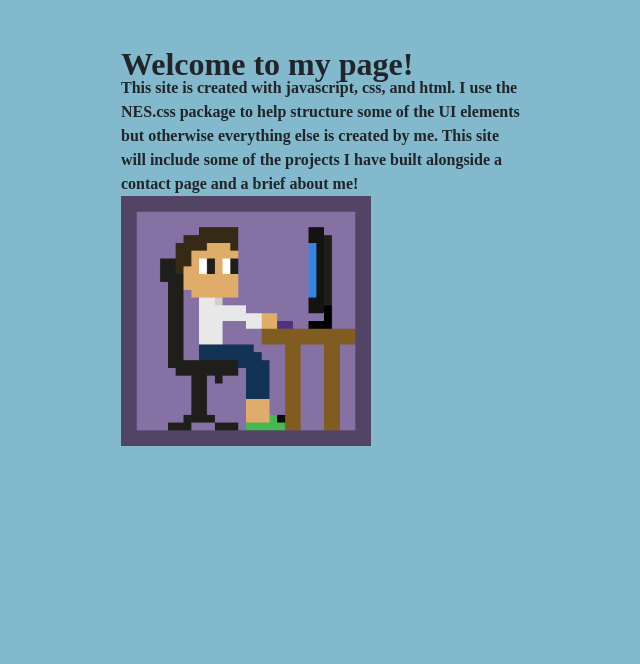
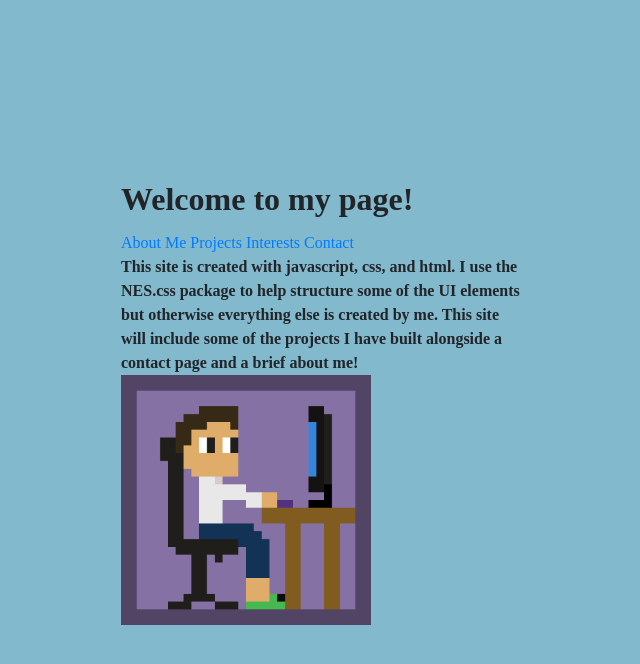
Before and after one commit to fellowfan/fellowfan.github.io, a website: page index.html in a window 1280 px wide. Shown: the whole page, without its empty margins (319-959 px from the left). Drawn offline with nearby package versions, Linux system fonts and the light colour scheme.

Commit message:
Added hyperlinks to each subpage (WIP)

```diff
--- a/index.html
+++ b/index.html
@@ -13,22 +13,20 @@
 <body>
     <script src="index.js"></script>
 
-    <div id="display">
+    <div class="container">
         <!-- Header-->
-        <div id="title">
+        <div class="title">
             <h1> Welcome to my page! </h1>
-
         </div>
 
-        <div id="nav_menu">
-
-        <div id="about_me"></div>
-
-        <div id="projects"></div>
-
-        <div id="interests"></div>
-
-        <div id="contact"></div>
+        <!-- Navigation Menu-->
+        <div class="nav_menu">
+            <div class="button">
+                <a href="#about_me" id="about_me">About Me</a>
+                <a href="#projects" id="projects">Projects</a>
+                <a href="#interests" id="interests">Interests</a>
+                <a href="#contact" id="contact">Contact</a>
+            </div>
         </div>
 
         <div id="title_desc">
@@ -38,7 +36,6 @@
         <img src="Profile.png" alt="Pixel art of myself" id="pixel_profile">
 
 
-
     </div>
 </body>
 
```
Also changed, not shown: contact.html (added, +2 -0 lines), interests.html (added, +2 -0 lines), projects.html (added, +2 -0 lines).
